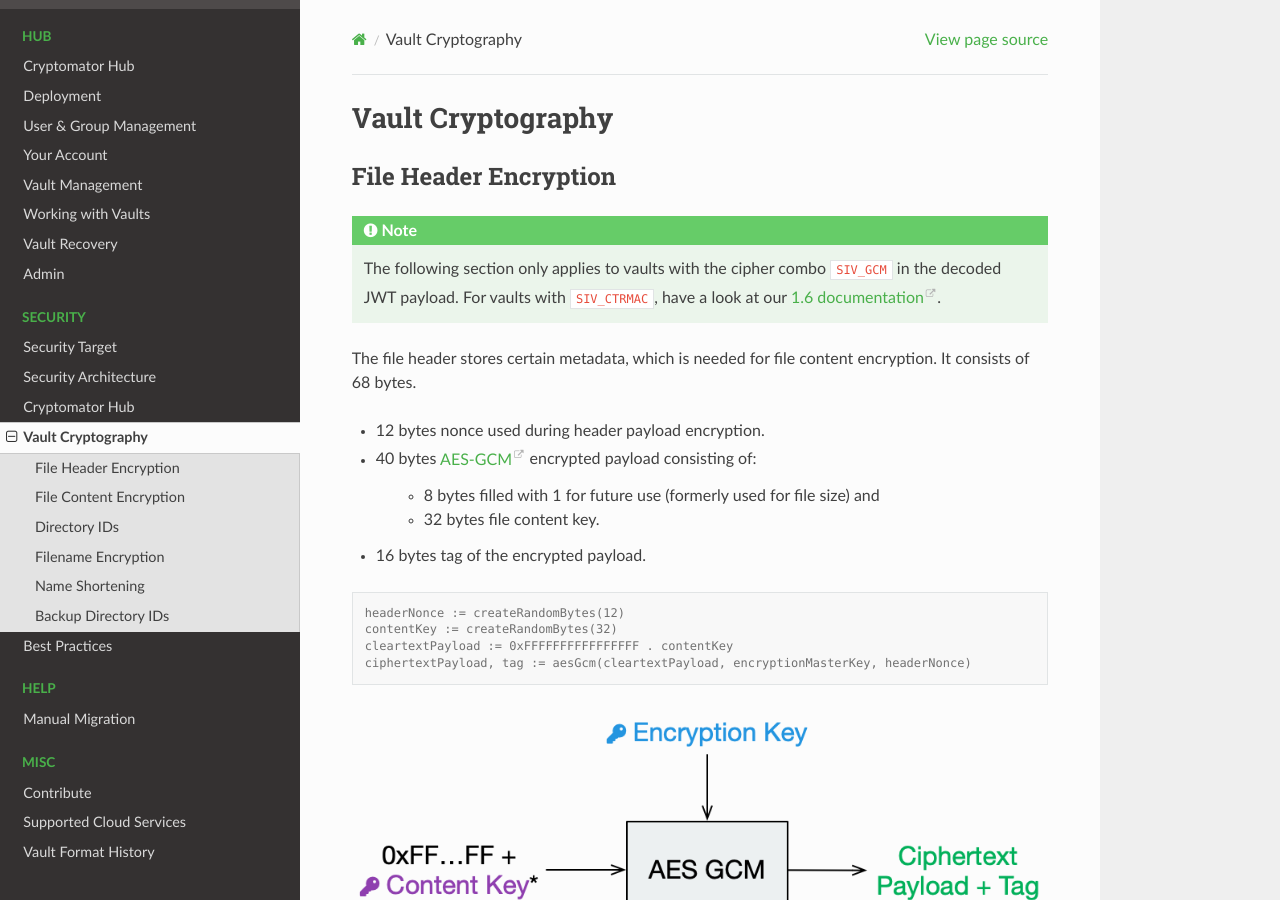
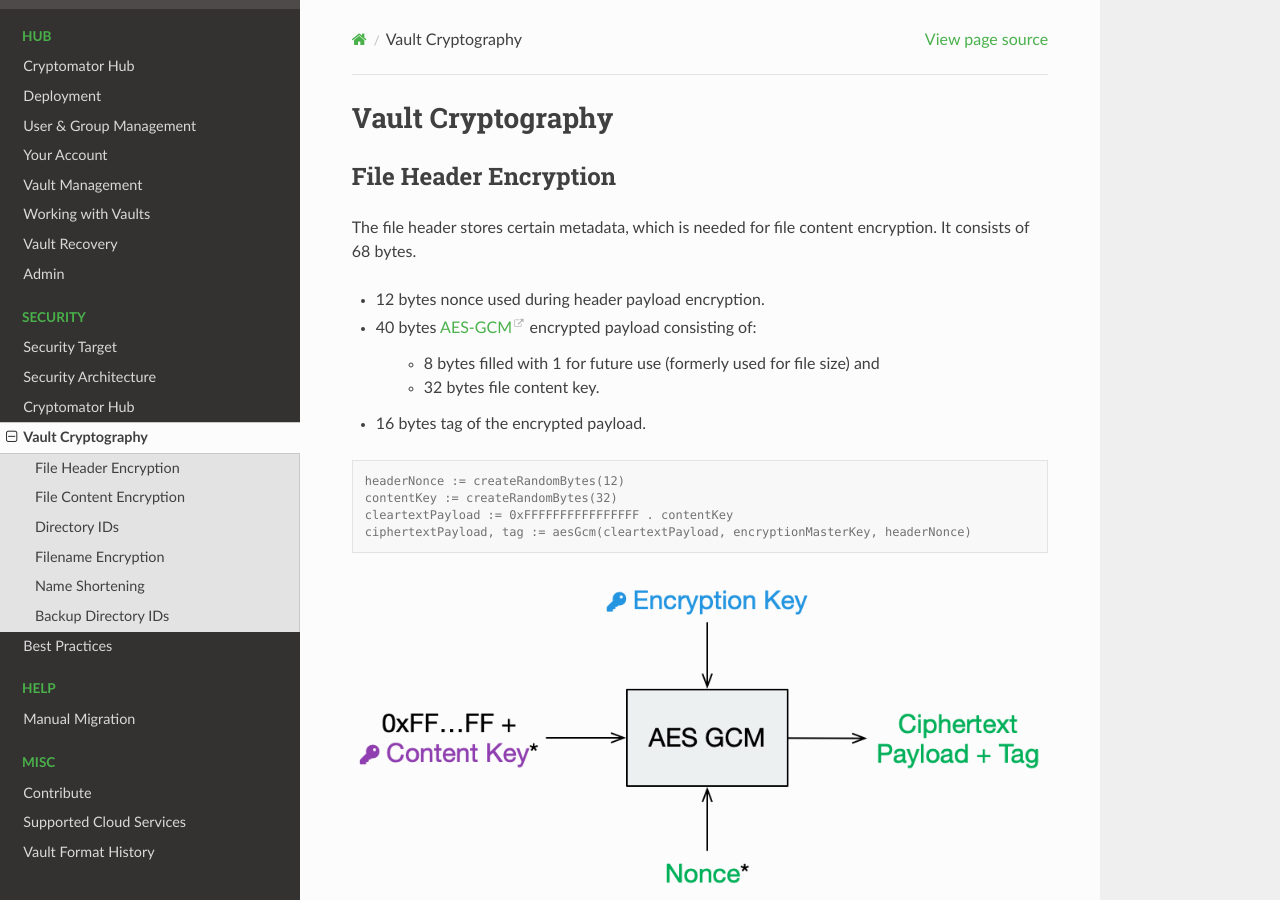
Before and after one commit to cryptomator/docs, a Sphinx documentation site: the page built from source/security/vault.rst, in a window 1280 px wide and 900 px high. Built offline with Sphinx 7.4.7 and the Read the Docs theme 3.1.0, drawn with Linux system fonts in a browser that asks for light colours.

Commit message:
removed legacy SIV_CTRMAC note

```diff
--- a/source/security/vault.rst
+++ b/source/security/vault.rst
@@ -5,10 +5,6 @@
 
 File Header Encryption
 ----------------------
-
-.. note::
-
-    The following section only applies to vaults with the cipher combo ``SIV_GCM`` in the decoded JWT payload. For vaults with ``SIV_CTRMAC``, have a look at our `1.6 documentation <https://docs.cryptomator.org/en/1.6/security/architecture/#file-header-encryption>`_.
 
 The file header stores certain metadata, which is needed for file content encryption.
 It consists of 68 bytes.
```
